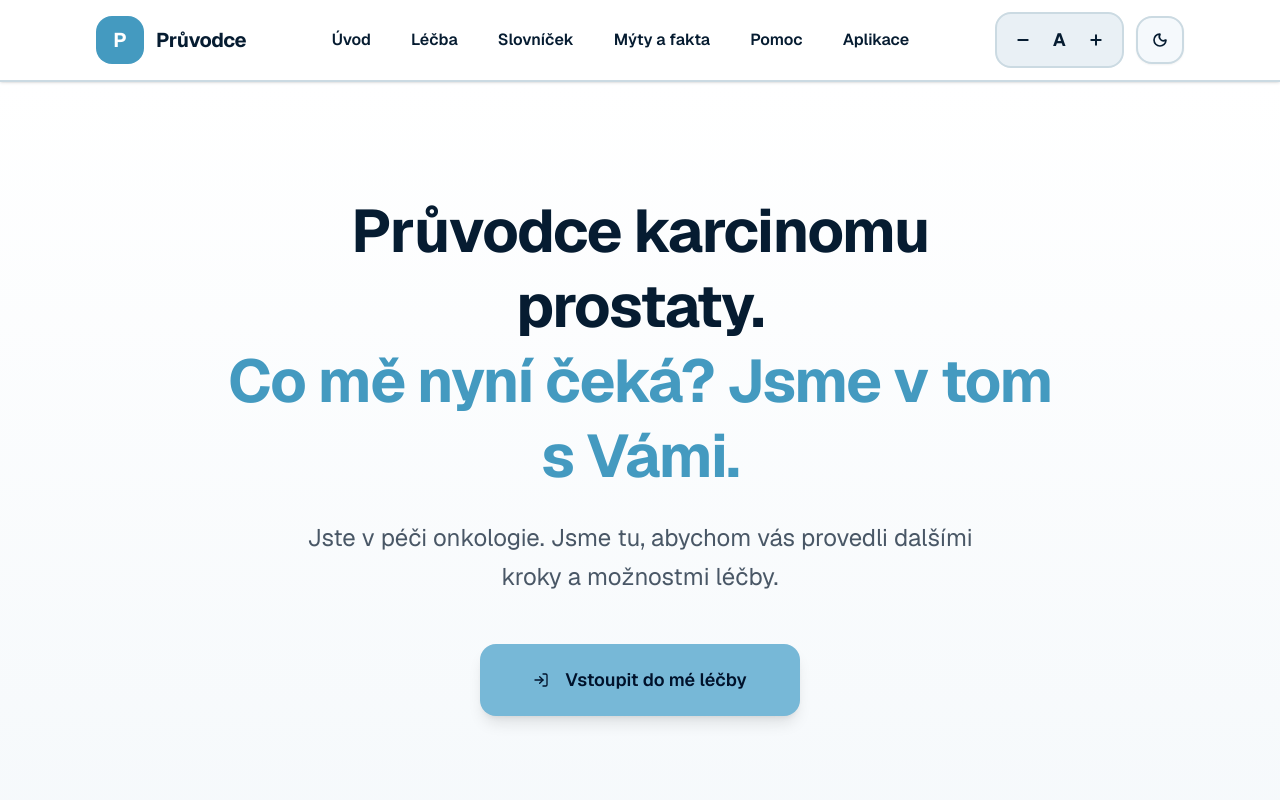
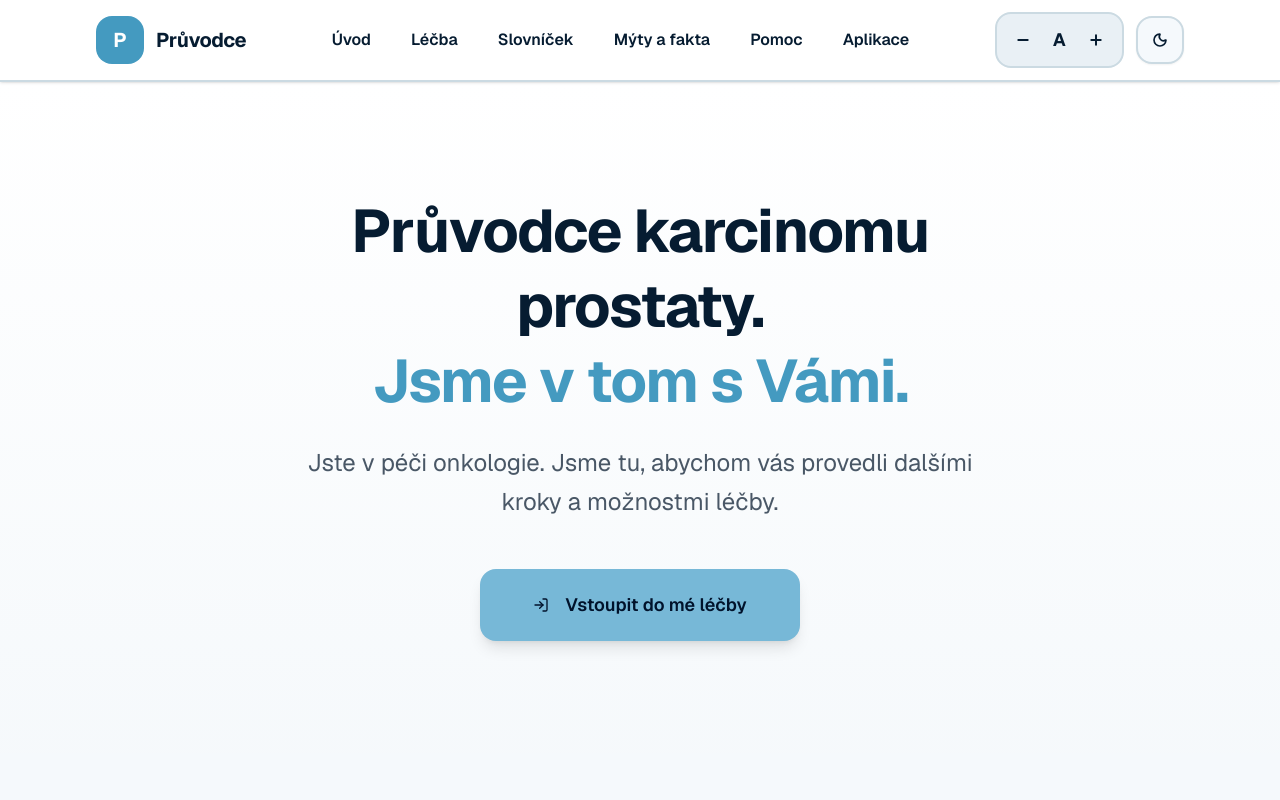
Before and after one commit to adelm02/web_prostate, a Next.js app: page / in a window 1280 px wide. Shown: the top 800 px of the page. Built offline with nearby package versions, Linux system fonts and the light colour scheme.

Commit message:
refactor: simplify hero section text
Removed question from hero section message for clarity

```diff
--- a/components/hero-section.tsx
+++ b/components/hero-section.tsx
@@ -9,7 +9,7 @@ export function HeroSection() {
         <h1 className="text-balance text-4xl font-bold leading-tight tracking-tight text-foreground sm:text-5xl lg:text-6xl">
           Průvodce karcinomu prostaty.
           <br />
-          <span className="text-accent">Co mě nyní čeká? Jsme v  tom s Vámi.</span>
+          <span className="text-accent">Jsme v  tom s Vámi.</span>
         </h1>
 
         <p className="mx-auto mt-6 max-w-2xl text-pretty text-lg leading-relaxed text-muted-foreground sm:text-xl lg:text-2xl">
```
